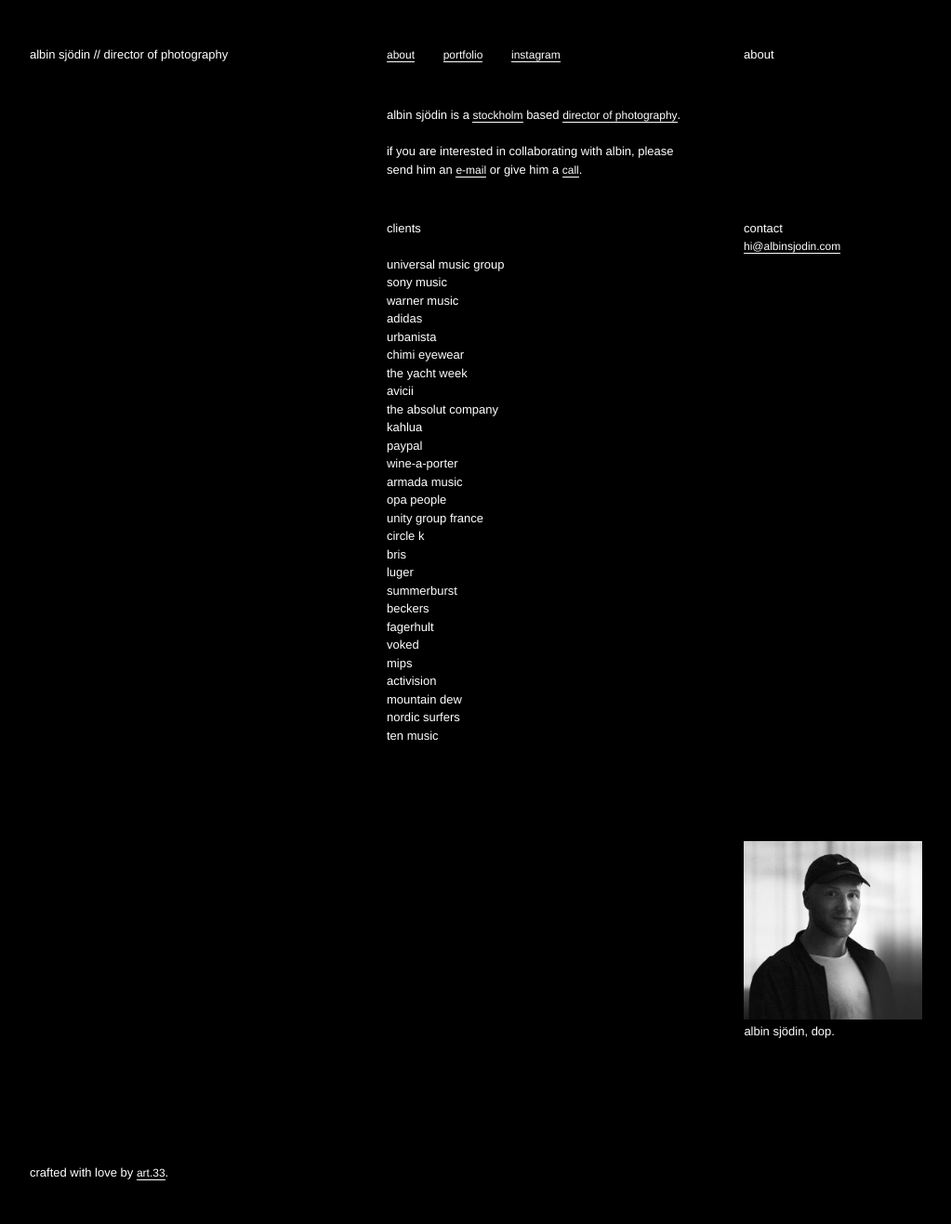
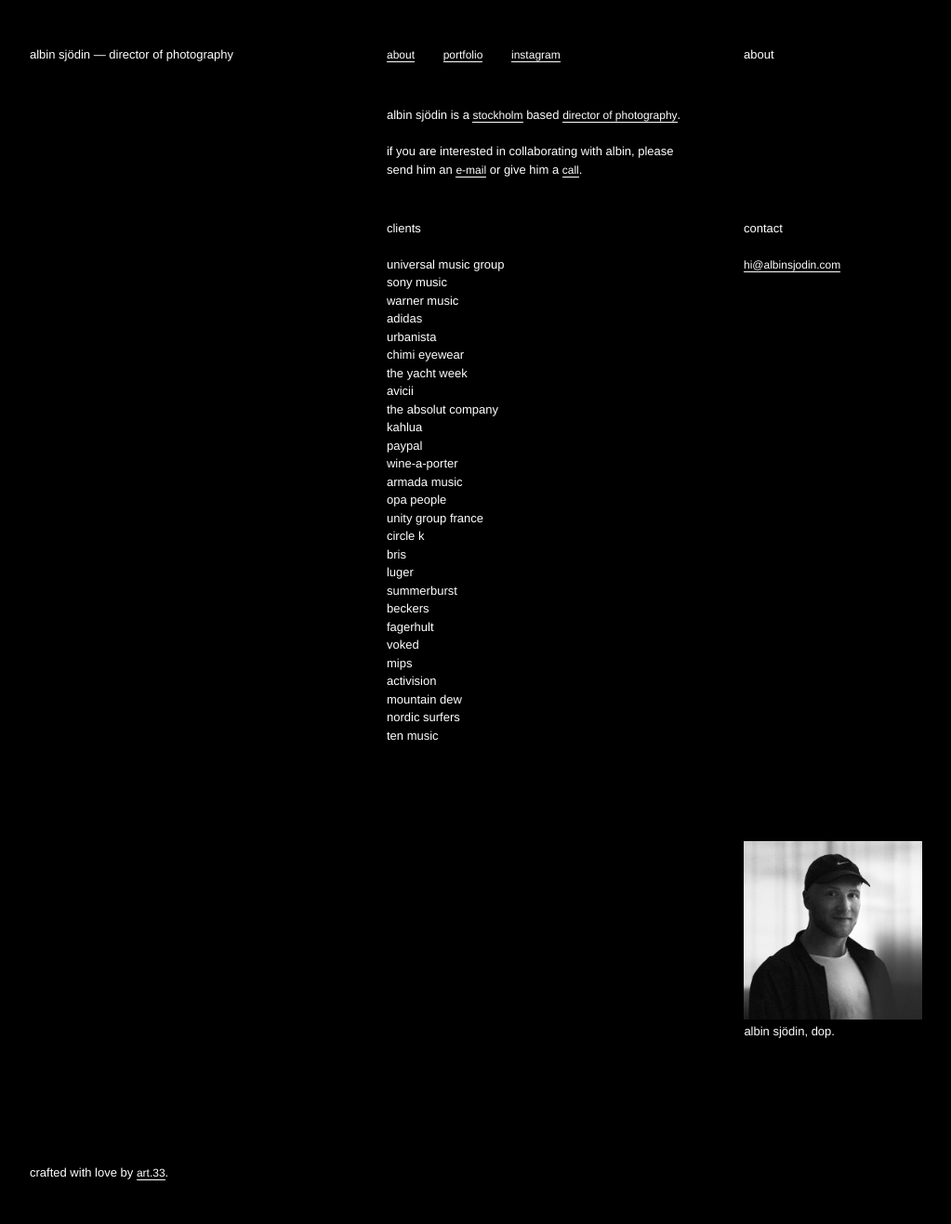
Before and after one commit to manspeterson/albin-site, a Jekyll site: the page built from index.html, in a window 1280 px wide. Shown: the whole page at 93% size, without its empty margins (32-1055 px from the left). Built offline with Jekyll 4.4.1, drawn with Linux system fonts in a browser that asks for light colours; some web fonts are replaced; some of the changed lines change nothing that is shown.

Commit message:
fix prev bug

```diff
--- a/_config.yml
+++ b/_config.yml
@@ -13,7 +13,7 @@
 # you will see them accessed via {{ site.title }}, {{ site.email }}, and so on.
 # You can create any custom variable you would like, and they will be accessible
 # in the templates via {{ site.myvariable }}.
-title: albin sjödin // director of photography
+title: albin sjödin — director of photography
 email: hi@albinsjodin.com
 description: > # this means to ignore newlines until "baseurl:"
   the home and portfolio of albin sjödin, director of photography.
--- a/_includes/footer.html
+++ b/_includes/footer.html
@@ -1,19 +1 @@
 <footer><div class="wrapper"><div class="col c100"><p>crafted with love by <a href="http://art33.se" class="footer-link" target="_blank">art.33</a>.</p></div></div></footer>
-
-  {% if page.url == "/" %}
-  <script>
-       $('.image-holder').each(function () {
-        var $wrapper = $(this);
-        var img = $wrapper.find('img')[0];
-
-        var tempImg = new Image();
-
-        tempImg.onload = function () {
-          $wrapper.removeClass('loading');
-          $wrapper.addClass('loaded');
-        };
-        tempImg.src = img.src;
-      });
-
-  </script>
-  {% endif %}
--- a/index.html
+++ b/index.html
@@ -44,7 +44,7 @@
         <br> </p>
     </div>
     </div>
-    <div class="col c33"><h2>contact</h2><p>
+    <div class="col c33"><h2>contact</h2><p><br>
 <a href="mailto:hi@albinsjodin.com">hi@albinsjodin.com</a></p></div>
     <div class="col c67o c100 profile-photo"><img src="{{ '/img/albin.jpg' | prepend: site.baseurl }}">albin sjödin, dop.</div>
 </article>
```
